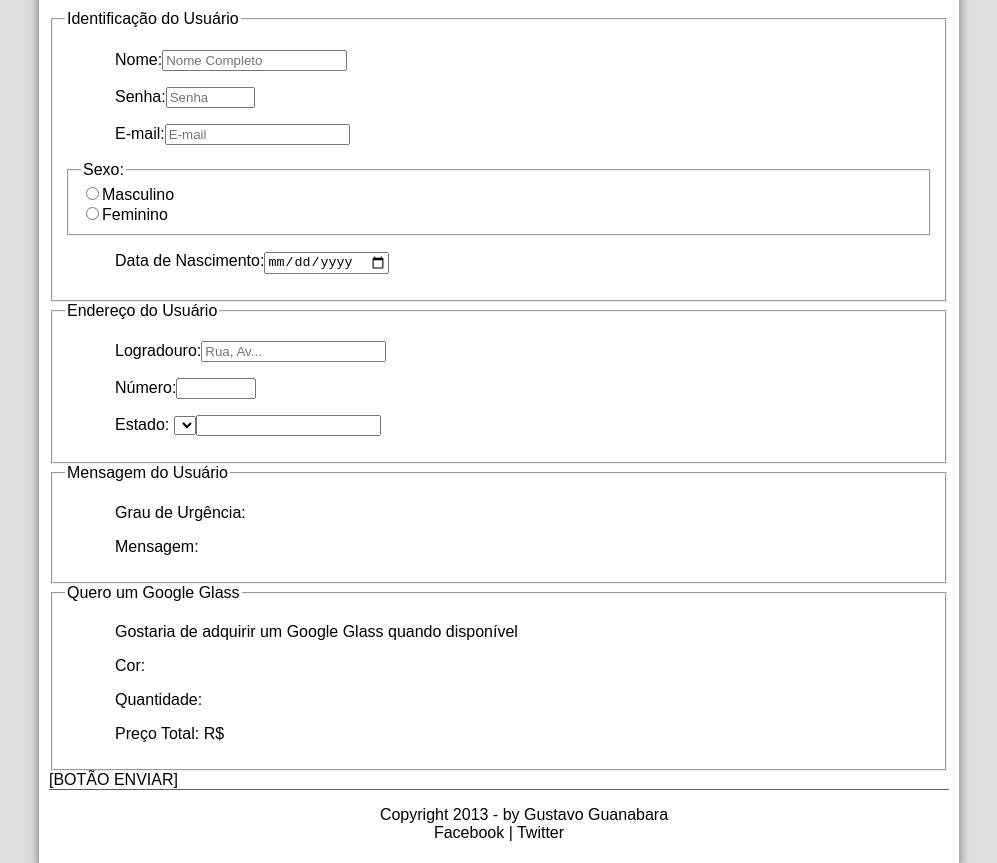
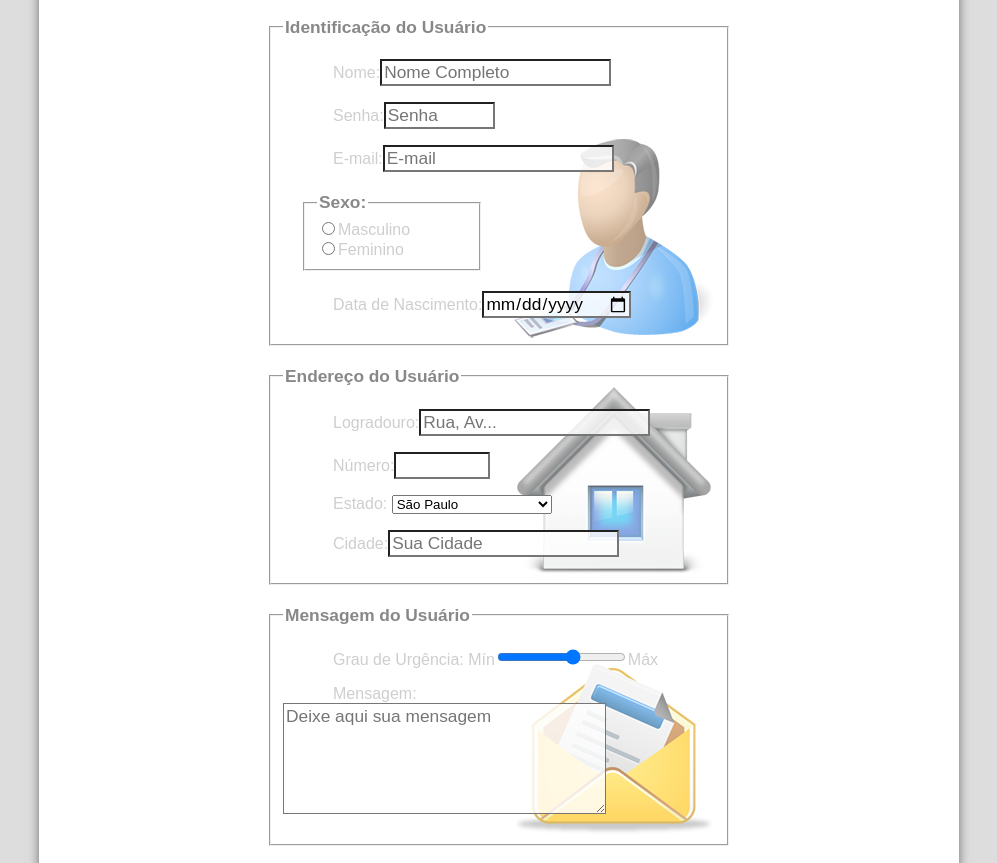
Before and after one commit to Flavia-OlSi/Google.Glass, a plain HTML site: page fale-conosco.html in a window 1280 px wide. Shown: the part 316-1179 px from the top of the page, without its empty margins (141-1138 px from the left). Drawn offline with Linux system fonts and the light colour scheme.

Commit message:
Atualização final
O site está concluído, assim como orientado no curso em video, produzido pelo Gustavo Guanabara.

```diff
--- a/_css/estilo.css
+++ b/_css/estilo.css
@@ -109,7 +109,7 @@ nav#menu ul{
     text-transform: uppercase;
     position: absolute;
     top: -20px;
-    left: 465px;
+    left: 450px;
 }
 
 nav#menu li{
@@ -219,6 +219,13 @@ table#tabelaspec caption span {
     margin-top: 10px;
 }
 
+video#video01 {
+    display: block;
+    position: relative;
+    left: 22px;
+    top: -10px;
+}
+
 aside#lateral {
     display: block;
     width: 330px;
@@ -236,6 +243,12 @@ aside#lateral h1 {
     margin-top: 5px;
 }
 
+video#video02 {
+    display: block;
+    position: relative;
+    width: 330px;
+}
+
 aside#lateral h2 {
     background-color: #606060;
     font-size: 13pt;
--- a/_css/form.css
+++ b/_css/form.css
@@ -0,0 +1,49 @@
+@charset "UTF-8";
+
+form {
+    width: 500px;
+    margin: auto;
+}
+
+input, textarea {
+    font-family: sans-serif;
+    font-weight: normal;
+    font-size: 13pt;
+    background-color: rgba(255, 255, 255, 0.8);
+}
+
+input:hover, textarea:hover {
+    background-color: #dddddd;
+}
+
+legend {
+    color: #888888;
+    font-weight: bold;
+    font-size: 13pt;
+    font-family: sans-serif;
+}
+
+fieldset {
+    color: #cecece;
+    margin: 20px;
+}
+
+fieldset#sexo {
+    width: 150px;
+}
+
+fieldset#usuario {
+    background: url(../_imagens/icone-contato.png) no-repeat 95% 95%;
+}
+
+fieldset#endereco {
+    background: url(../_imagens/icone-endereco.png) no-repeat 95% 95%;
+}
+
+fieldset#mensagem {
+    background: url(../_imagens/icone-mensagem.png) no-repeat 95% 95%;
+}
+
+fieldset#pedido {
+    background: url(../_imagens/icone-pagamento.png) no-repeat 95% 95%;
+}
--- a/fale-conosco.html
+++ b/fale-conosco.html
@@ -5,10 +5,16 @@
     <meta charset="UTF-8" />
     <title>Tudo sobre Google Glass</title>
     <link rel="stylesheet" type="text/css" href="_css/estilo.css" />
-
+    <link rel="stylesheet" type="text/css" href="_css/form.css" />
+    <script language="javascript" src="_javascript/funcoes.js"></script>
+    <script>
+        function calc_total() {
+            var qtd = parseInt(document.getElementById('cQtd').value);
+            tot = qtd * 1500;
+            document.getElementById('cTot').value = tot;
+        }
+    </script>
 </head>
-
-<script language="javascript" src="_javascript/funcoes.js"></script>
 
 <body>
     <div id="interface">
@@ -49,7 +55,7 @@
                     </hgroup>
                 </header>
 
-                <form method="POST" id="fContato" action="mailto:flavia_gudy@hotmail.com">
+                <form method="POST" id="fContato" action="mailto:flavia_gudy@hotmail.com" oninput="calc_total();">
 
                     <fieldset id="usuario">
                         <legend>Identificação do Usuário</legend>
@@ -70,25 +76,93 @@
                         <p><label for="cNum">Número:</label><input type="number" name="tNum" id="cNum" min="0" max="99999"/></p>
                         <p><label for="cEst">Estado:</label>
                             <select name="tEst" id="cEst"></p>
-                                <option></option>
-                        <p><label for="cCid">Cidade:</label><input type="text" name="tCid" id="cCid" size="20" maxlength="20"/></p>
+                                <option value="DF">Distrito Federal</option>
+                                <optgroup label="Norte">
+                                             <option value="AM">Amazonas</option>
+                                             <option value="RR">Roraima</option>
+                                             <option value="AP">Amapá</option>
+                                             <option value="PA">Pará</option>
+                                             <option value="TO">Tocantins</option>
+                                             <option value="RO">Rondônia</option>
+                                             <option value="AC">Acre</option>
+                                </optgroup>
+                                <optgroup label="Nordeste">
+                                             <option value="MA">Maranhão</option>
+                                             <option value="PI">Piauí</option>
+                                             <option value="CE">Ceará</option>
+                                             <option value="RN">Rio Grande do Norte</option>
+                                             <option value="PE">Pernambuco</option>
+                                             <option value="PB">Paraíba</option>
+                                             <option value="SE">Sergipe</option>
+                                             <option value="AL">Alagoas</option>
+                                             <option value="BA">Bahia</option>
+                                </optgroup>
+                                <optgroup label="Centro-Oeste">
+                                             <option value="GO">Goiás</option>
+                                             <option value="MS">Mato Grosso do Sul</option>
+                                             <option value="MT">Mato Grosso</option>
+                                </optgroup>
+                                <optgroup label="Sudeste">
+                                             <option value="SP" selected>São Paulo</option>
+                                             <option value="RJ">Rio de Janeiro</option>
+                                             <option value="MG">Minas Gerais</option>
+                                             <option value="ES">Espirito Santo</option>
+                                </optgroup>
+                                <optgroup label="Sul">
+                                             <option value="PR">Paraná</option>
+                                             <option value="RS">Rio Grande do Sul</option>
+                                             <option value="SC">Santa Catarina</option>
+                                </optgroup>
+                            </select>
+
+                        <p><label for="cCid">Cidade:</label><input type="text" name="tCid" id="cCid" size="20" maxlength="40" placeholder="Sua Cidade" list="cidades"/></p>
+                        <datalist id="cidades">
+                            <option value="Rio Branco"></option>
+                            <option value="Maceió"></option>
+                            <option value="Macapá"></option>
+                            <option value="Manaus"></option>
+                            <option value="Salvador"></option>
+                            <option value="Fortaleza"></option>
+                            <option value="Brasília"></option>
+                            <option value="Vitória"></option>
+                            <option value="Goiânia"></option>
+                            <option value="São Luís"></option>
+                            <option value="Cuiabá"></option>
+                            <option value="Campo Grande"></option>
+                            <option value="Belo Horizonte"></option>
+                            <option value="Belém"></option>
+                            <option value="João Pessoa"></option>
+                            <option value="Curitiba"></option>
+                            <option value="Recife"></option>
+                            <option value="Teresina"></option>
+                            <option value="Rio de Janeiro"></option>
+                            <option value="Natal"></option>
+                            <option value="Porto Alegre"></option>
+                            <option value="Porto Velho"></option>
+                            <option value="Boa Vista"></option>
+                            <option value="Florianópolis"></option>
+                            <option value="São Paulo"></option>
+                            <option value="Aracaju"></option>
+                            <option value="Palmas"></option>
+                        </datalist>
                     </fieldset>
 
                     <fieldset id="mensagem">
                     <legend>Mensagem do Usuário</legend>
-                        <p><label for="cUrg">Grau de Urgência:</label></p>
-                        <p><label for="cMsg">Mensagem:</label></p>
+                        <p><label for="cUrg">Grau de Urgência: Mín<input type="range" name="tUrg" id="cUrg" min="0" max="10" step="2"/>Máx</label></p>
+                        <p><label for="cMsg">Mensagem:</label><textarea name="tMsg" id="cMsg" cols="30" rows="5" placeholder="Deixe aqui sua mensagem"></textarea></p>
                     </fieldset>
 
                     <fieldset id="pedido">
                     <legend>Quero um Google Glass</legend>
-                        <p><label for="cPed">Gostaria de adquirir um Google Glass quando disponível</label></p>
-                        <p><label for="cCor">Cor:</label></p>
-                        <p><label for="cQtd">Quantidade:</label></p>
-                        <p><label for="cTot">Preço Total: R$</label></p>
+                        <p><input type="checkbox" name="tPed" id="cPed" checked/><label for="cPed">Gostaria de adquirir um Google Glass quando disponível</label></p>
+                        <p><label for="cCor">Cor:</label><input type="color" name="tCor" id="cCor"/></p>
+                        <p><label for="cQtd">Quantidade:</label><input type="number" name="tQtd" id="cQtd" min="0" max="5" value="0"/></p>
+                        <p><label for="cTot">Preço Total: R$</label><input type="text" name="tTot" id="cTot" placeholder="Total a pagar" readonly/></p>
                     </fieldset>
 
-                    [BOTÃO ENVIAR]
+                    <!--<input type="submit" value="Enviar"/> Tipo de fazer botão -->
+                    <input type="image" name="tEnviar" id="cEnviar" src="_imagens/botao-enviar.png"/>
 
                 </form>
 
```
Also changed, not shown: index.html (+6 -2 lines).
